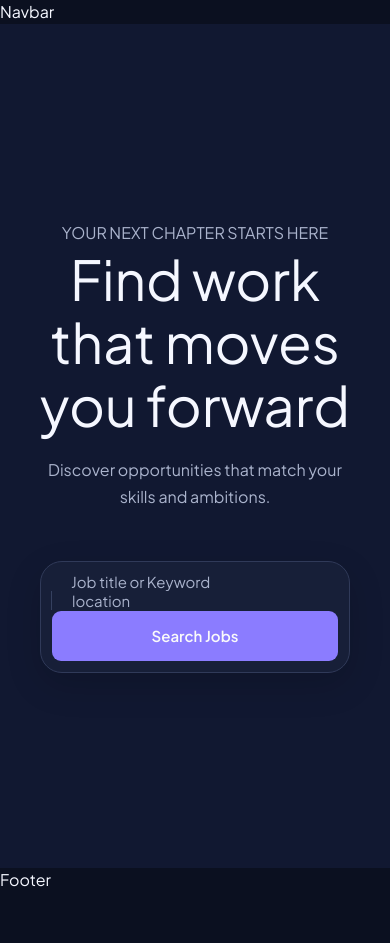
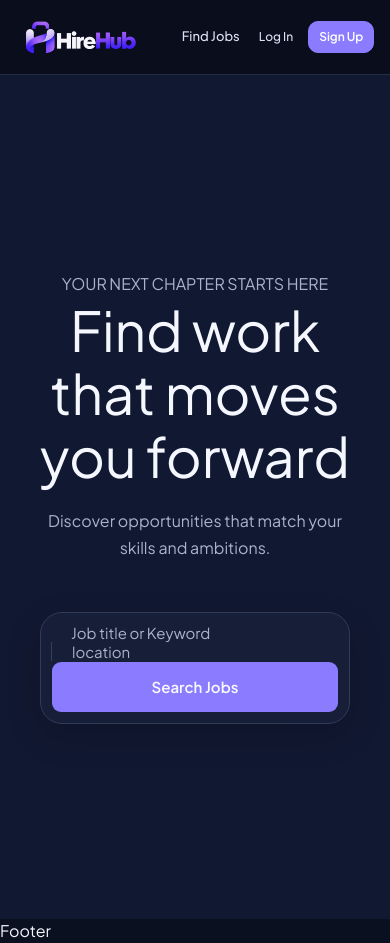
Before and after one commit to Yadnesh2026/HireHub, a Next.js app in the folder frontend/: page / in a window 390 px wide. Before the commit the page ends 892 px from the top, so only its background shows below. Built offline with nearby package versions, Linux system fonts and the light colour scheme.

Commit message:
added navbar

```diff
--- /dev/null
+++ b/frontend/components/Navbar.module.css
@@ -0,0 +1,104 @@
+
+/* Navbar */
+.Navbar{
+    display: flex;
+    justify-content: space-between;
+    width: 100%;
+    padding: 12px 5%;
+    background-color: #090d1c;
+    border-bottom: 1px solid #252d46;
+    position: relative;
+    z-index: 10;
+}
+.leftSide{
+    display: flex;
+    align-items: center;
+    flex-shrink: 0;
+}
+.leftSide img{
+    display: block;
+    width: 160px;
+    height: auto;
+}
+.rightSide{
+    display:flex ;
+    align-items: center;
+    gap: 28px;
+}
+.rightSide > a{
+    color: #dce2f5;
+    text-decoration: none;
+    font-size: 17px;
+    font-weight: 500;
+    transition: color 0.2s ease;
+}
+.rightSide >a:hover{
+    color: #a78bfa;
+}
+.authBtns{
+    display: flex;
+    align-items: center;
+    gap: 12px;
+}
+.authBtns button:first-child{
+    color: #dce2f5;
+    background: transparent;
+    border-radius: 10px;
+    padding: 10px 18px;
+    font-size: 16px;
+    transition: background 0.2s ease,color 0.2s ease;
+    cursor: pointer;
+}
+
+.authBtns button:first-child:hover {
+  color: #ffffff;
+  background-color: #1b2340;
+}
+
+/* Sign Up button */
+.authBtns button:last-child {
+  color: #ffffff;
+  background: #8b7cff;
+  border: 1px solid #8b7cff;
+  border-radius: 10px;
+  padding: 10px 20px;
+  font-size: 15px;
+  font-weight: 600;
+  transition: background 0.2s ease, transform 0.2s ease;
+  cursor: pointer;
+}
+
+.authBtns button:last-child:hover {
+  background: #7665f5;
+  border-color: #7665f5;
+  transform: translateY(-1px);
+}
+
+/* Tablet and mobile */
+@media (max-width: 640px) {
+  .Navbar {
+    padding: 12px 4%;
+  }
+
+  .leftSide img {
+    width: 125px;
+  }
+
+  .rightSide {
+    gap: 8px;
+  }
+
+  .rightSide > a {
+    font-size: 13px;
+  }
+
+  .authBtns {
+    gap: 4px;
+  }
+
+  .authBtns button:first-child,
+  .authBtns button:last-child {
+    padding: 8px 10px;
+    font-size: 12px;
+  }
+}
--- a/frontend/components/Navbar.tsx
+++ b/frontend/components/Navbar.tsx
@@ -1,8 +1,47 @@
+
+"use client";
+
+import { Button } from "@/components/ui/button";
+import styles from "./Navbar.module.css";
+import Link from "next/link";
+import Image from "next/image";
+import { useRouter } from "next/navigation";
 
 function Navbar() {
+  const router = useRouter();
+
   return (
-    <div>Navbar</div>
-  )
+    <nav className={styles.Navbar}>
+      <div className={styles.leftSide}>
+        <Link href="/">
+          <Image
+            src="/HireHub_logo.png"
+            alt="HireHub Logo"
+            width={160}
+            height={60}
+            priority
+          />
+        </Link>
+      </div>
+
+      <div className={styles.rightSide}>
+        <Link href="/jobs">Find Jobs</Link>
+
+        <div className={styles.authBtns}>
+          <Button
+            variant="ghost"
+            onClick={() => router.push("/login")}
+          >
+            Log In
+          </Button>
+
+          <Button onClick={() => router.push("/signup")}>
+            Sign Up
+          </Button>
+        </div>
+      </div>
+    </nav>
+  );
 }
 
-export default Navbar
+export default Navbar;
--- /dev/null
+++ b/frontend/components/ui/sheet.tsx
@@ -0,0 +1,138 @@
+"use client"
+
+import * as React from "react"
+import { Dialog as SheetPrimitive } from "@base-ui/react/dialog"
+import { cn } from "cn"
+
+import { Button } from "@/components/ui/button"
+import { XIcon } from "lucide-react"
+
+function Sheet({ ...props }: SheetPrimitive.Root.Props) {
+  return <SheetPrimitive.Root data-slot="sheet" {...props} />
+}
+
+function SheetTrigger({ ...props }: SheetPrimitive.Trigger.Props) {
+  return <SheetPrimitive.Trigger data-slot="sheet-trigger" {...props} />
+}
+
+function SheetClose({ ...props }: SheetPrimitive.Close.Props) {
+  return <SheetPrimitive.Close data-slot="sheet-close" {...props} />
+}
+
+function SheetPortal({ ...props }: SheetPrimitive.Portal.Props) {
+  return <SheetPrimitive.Portal data-slot="sheet-portal" {...props} />
+}
+
+function SheetOverlay({ className, ...props }: SheetPrimitive.Backdrop.Props) {
+  return (
+    <SheetPrimitive.Backdrop
+      data-slot="sheet-overlay"
+      className={cn(
+        "fixed inset-0 z-50 bg-black/10 transition-opacity duration-150 data-ending-style:opacity-0 data-starting-style:opacity-0 supports-backdrop-filter:backdrop-blur-xs",
+        className
+      )}
+      {...props}
+    />
+  )
+}
+
+function SheetContent({
+  className,
+  children,
+  side = "right",
+  showCloseButton = true,
+  ...props
+}: SheetPrimitive.Popup.Props & {
+  side?: "top" | "right" | "bottom" | "left"
+  showCloseButton?: boolean
+}) {
+  return (
+    <SheetPortal>
+      <SheetOverlay />
+      <SheetPrimitive.Popup
+        data-slot="sheet-content"
+        data-side={side}
+        className={cn(
+          "fixed z-50 flex flex-col gap-4 bg-popover bg-clip-padding text-sm text-popover-foreground shadow-lg transition duration-200 ease-in-out data-ending-style:opacity-0 data-starting-style:opacity-0 data-[side=bottom]:inset-x-0 data-[side=bottom]:bottom-0 data-[side=bottom]:h-auto data-[side=bottom]:border-t data-[side=bottom]:data-ending-style:translate-y-[2.5rem] data-[side=bottom]:data-starting-style:translate-y-[2.5rem] data-[side=left]:inset-y-0 data-[side=left]:left-0 data-[side=left]:h-full data-[side=left]:w-3/4 data-[side=left]:border-r data-[side=left]:data-ending-style:translate-x-[-2.5rem] data-[side=left]:data-starting-style:translate-x-[-2.5rem] data-[side=right]:inset-y-0 data-[side=right]:right-0 data-[side=right]:h-full data-[side=right]:w-3/4 data-[side=right]:border-l data-[side=right]:data-ending-style:translate-x-[2.5rem] data-[side=right]:data-starting-style:translate-x-[2.5rem] data-[side=top]:inset-x-0 data-[side=top]:top-0 data-[side=top]:h-auto data-[side=top]:border-b data-[side=top]:data-ending-style:translate-y-[-2.5rem] data-[side=top]:data-starting-style:translate-y-[-2.5rem] data-[side=left]:sm:max-w-sm data-[side=right]:sm:max-w-sm",
+          className
+        )}
+        {...props}
+      >
+        {children}
+        {showCloseButton && (
+          <SheetPrimitive.Close
+            data-slot="sheet-close"
+            render={
+              <Button
+                variant="ghost"
+                className="absolute top-3 right-3"
+                size="icon-sm"
+              />
+            }
+          >
+            <XIcon
+            />
+            <span className="sr-only">Close</span>
+          </SheetPrimitive.Close>
+        )}
+      </SheetPrimitive.Popup>
+    </SheetPortal>
+  )
+}
+
+function SheetHeader({ className, ...props }: React.ComponentProps<"div">) {
+  return (
+    <div
+      data-slot="sheet-header"
+      className={cn("flex flex-col gap-0.5 p-4", className)}
+      {...props}
+    />
+  )
+}
+
+function SheetFooter({ className, ...props }: React.ComponentProps<"div">) {
+  return (
+    <div
+      data-slot="sheet-footer"
+      className={cn("mt-auto flex flex-col gap-2 p-4", className)}
+      {...props}
+    />
+  )
+}
+
+function SheetTitle({ className, ...props }: SheetPrimitive.Title.Props) {
+  return (
+    <SheetPrimitive.Title
+      data-slot="sheet-title"
+      className={cn(
+        "font-heading text-base font-medium text-foreground",
+        className
+      )}
+      {...props}
+    />
+  )
+}
+
+function SheetDescription({
+  className,
+  ...props
+}: SheetPrimitive.Description.Props) {
+  return (
+    <SheetPrimitive.Description
+      data-slot="sheet-description"
+      className={cn("text-sm text-muted-foreground", className)}
+      {...props}
+    />
+  )
+}
+
+export {
+  Sheet,
+  SheetTrigger,
+  SheetClose,
+  SheetContent,
+  SheetHeader,
+  SheetFooter,
+  SheetTitle,
+  SheetDescription,
+}
```
Also changed, not shown: frontend/public/HireHub_logo.png (added).
